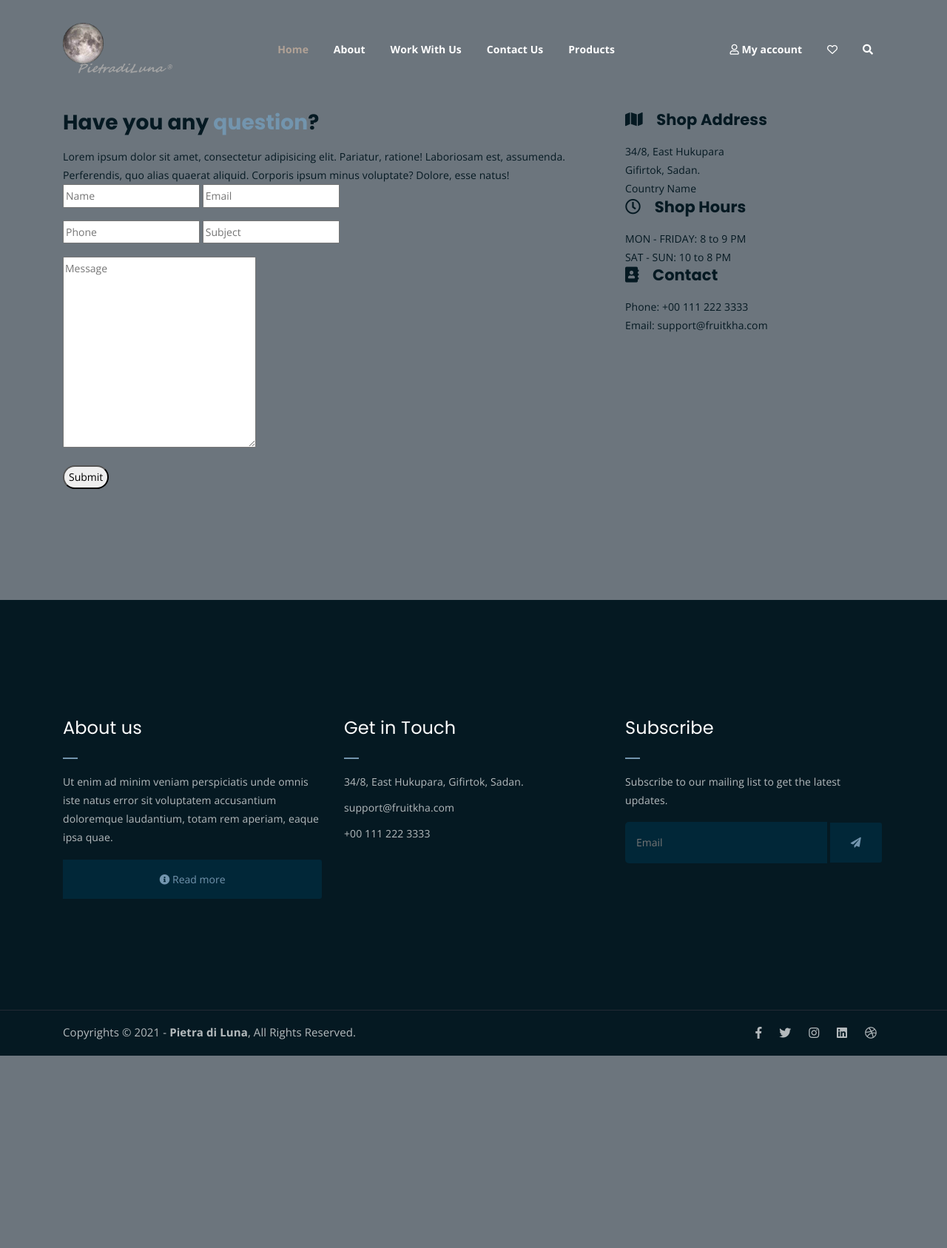
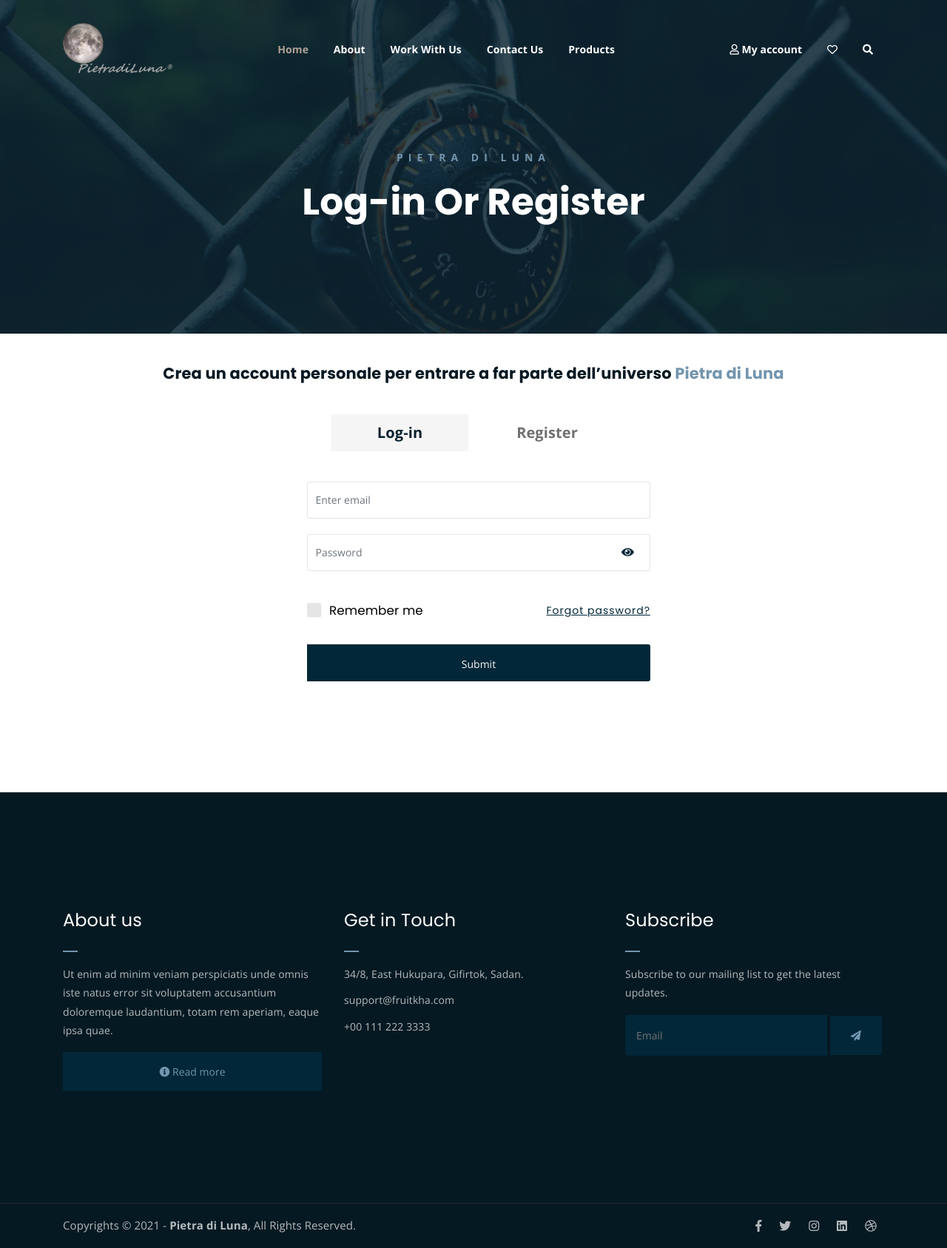
Before and after one commit to enxhitabaku/jewelryWebsite, a PHP site: page / in a window 1280 px wide. Shown: the whole page at 74% size. Before the commit the page ends 1427 px from the top, so only its background shows below. Run offline with PHP 8.4, Linux system fonts and the light colour scheme.

Commit message:
Account Log in form created

```diff
--- /dev/null
+++ b/assets/css/account.css
@@ -0,0 +1,215 @@
+
+.breadcrumb-bg {
+    background-image: url(../img/AccountFeature/login.jpg);
+    background-position: center bottom;
+  }
+
+  .breadcrumb-text p {
+    color: #7395AE;
+    font-weight: 700;
+    text-transform: uppercase;
+    letter-spacing: 7px;
+  }
+
+  .breadcrumb-text h1 {
+    font-size: 50px;
+    font-weight: 900;
+    color: #fff;
+    margin: 0;
+    margin-top: 20px;
+  }
+
+  .breadcrumb-section {
+    padding: 150px 0;
+    background-size: cover;
+    background-position: center center;
+    position: relative;
+    z-index: 1;
+    background-attachment: fixed;
+    padding-top: 200px;
+  }
+
+  .breadcrumb-section:after {
+    position: absolute;
+    left: 0;
+    top: 0;
+    width: 100%;
+    height: 100%;
+    content: "";
+    background-color: #07212e;
+    z-index: -1;
+    opacity: 0.8;
+  }
+
+
+
+.nav-tabs {
+	border: none;
+}
+.info-tab .nav-item .nav-link {
+	border: none;
+	color: rgb(112, 112, 112);
+	font-weight: 600;
+    font-size: 20px;
+}
+.info-tab .nav-item {
+	position: relative;
+}
+.info-tab .nav-item:after {
+	content: "";
+    background: #07212e;
+    position: absolute;
+    bottom: 0;
+    left: 50%;
+    height: 2px;
+    width: 0px;
+    transition: 0.5s;
+}
+.info-tab .nav-item:hover:after {
+    left: 0%;
+    width: 100%;
+}
+.info-tab .nav-item.active {
+	background-color: whitesmoke;
+}
+.info-tab .nav-item .active {
+    color: #07212e;
+	background-color: whitesmoke;
+}
+.tab-content p{
+	color: rgb(112, 112, 112);
+	font-weight: 300;
+}
+.tab-content h6{
+	color: rgb(112, 112, 112);
+	font-weight: 300;
+	letter-spacing: 1px;
+}
+
+.login-form input {
+    height: 50px;
+}
+
+.submit-btn {
+    border: none;
+    background-color: #012738;
+    color: whitesmoke;
+    padding: 14px 0;
+    border-top-right-radius: 3px;
+    border-bottom-right-radius: 3px;
+    cursor: pointer;
+    transition: background-color 0.8s;
+}
+.submit-btn:hover {
+    background-color: #255770;
+}
+.submit-btn:focus {
+    outline: none;
+}
+
+/* CHECKBOX STYLE */
+.checkbox-wrap {
+    display: block;
+    position: relative;
+    padding-left: 30px;
+    cursor: pointer;
+    -webkit-user-select: none;
+    -moz-user-select: none;
+    -ms-user-select: none;
+    user-select: none;
+    font-weight: lighter;
+  }
+
+  /* Hide the browser's default checkbox */
+  .checkbox-wrap input {
+    position: absolute;
+    opacity: 0;
+    cursor: pointer;
+    height: 0;
+    width: 0;
+  }
+
+  /* Create a custom checkbox */
+  .checkmark {
+    position: absolute;
+    top: 0;
+    left: 0;
+  }
+
+  /* Create the checkmark/indicator (hidden when not checked) */
+  .checkmark:after {
+    content: "\f0c8";
+    font-family: "Font Awesome 5 Free";
+    font-weight: 900;
+    position: absolute;
+    color: rgba(0, 0, 0, 0.1);
+    font-size: 22px;
+    margin-top: 0px;
+    transition: 0.3s;
+  }
+
+  /* Show the checkmark when checked */
+  .checkbox-wrap  input:checked ~ .checkmark:after {
+    display: block;
+    content: "\f14a";
+    font-family: "Font Awesome 5 Free";
+    color: #012738;
+  }
+
+  /* Style the checkmark/indicator */
+  .checkbox-primary {
+    color:rgb(0, 0, 0);
+    font-size: 1.2em;
+  }
+  .checkbox-primary input:checked ~ .checkmark:after {
+    color: #012738;
+  }
+
+  .form-control {
+    box-shadow: none;
+    background: transparent;
+    border: 1px solid rgba(0, 0, 0, 0.1);
+    height: 50px;
+    -webkit-border-radius: 2px;
+    -moz-border-radius: 2px;
+    -ms-border-radius: 2px;
+    border-radius: 2px;
+  }
+  .form-control:active, .form-control:focus {
+    outline: none;
+    box-shadow: 0 0 10px #012738;
+    border-color: #012738;
+  }
+  .forgot-password a{
+    color: #012738;
+    text-decoration: underline;
+  }
+
+  .eye{
+    position: absolute;
+    top: -50%;
+    left: 89%;
+    font-size: 15px;
+    transition: 0.5s;
+    cursor: pointer;
+    height: 40px;
+    width: 40px;
+    border-radius: 50%;
+    line-height: 40px;
+    padding-left: 12px;
+    color: #012738;
+}
+.eye:hover:active{
+    background-color: rgba(211, 211, 211, 0.918);
+}
+@media screen and (min-width: 481px) {
+    .eye:hover{
+        background-color: rgba(211, 211, 211, 0.418);
+    }
+
+}
+@media screen and (max-width: 480px) {
+    .eye {
+        left: 86%;
+    }
+}
--- a/assets/css/main.css
+++ b/assets/css/main.css
@@ -473,44 +473,3 @@ a.boxed-btn, a.bordered-btn, a.cart-btn {
 .section-title {
   margin-bottom: 80px;
 }
-
-.breadcrumb-bg {
-  background-image: url(../img/breadcrumb-bg.jpg);
-}
-
-.breadcrumb-text p {
-  color: #7395AE;
-  font-weight: 700;
-  text-transform: uppercase;
-  letter-spacing: 7px;
-}
-
-.breadcrumb-text h1 {
-  font-size: 50px;
-  font-weight: 900;
-  color: #fff;
-  margin: 0;
-  margin-top: 20px;
-}
-
-.breadcrumb-section {
-  padding: 150px 0;
-  background-size: cover;
-  background-position: center center;
-  position: relative;
-  z-index: 1;
-  background-attachment: fixed;
-  padding-top: 200px;
-}
-
-.breadcrumb-section:after {
-  position: absolute;
-  left: 0;
-  top: 0;
-  width: 100%;
-  height: 100%;
-  content: "";
-  background-color: #07212e;
-  z-index: -1;
-  opacity: 0.8;
-}
--- /dev/null
+++ b/assets/js/account.js
@@ -0,0 +1,23 @@
+$(document).ready(function () {
+    $('.nav-item').click(function (e) {
+        e.preventDefault();
+        $(".nav-item").each(function(){
+            if ($('.nav-item').hasClass('active')) {
+                $('.nav-item').removeClass('active');
+            }
+        })
+        if (!$(this).hasClass('active')) {
+            $(this).addClass('active');
+        }
+    });
+    $('.eye').click(function (e) {
+        e.preventDefault();
+        if(!$('.eye').hasClass('fa-eye-slash')){
+            $('.eye').removeClass('fa-eye');
+            $('.eye').addClass('fa-eye-slash');
+        } else {
+            $('.eye').removeClass('fa-eye-slash');
+            $('.eye').addClass('fa-eye');
+        }
+    });
+});
--- a/index.html
+++ b/index.html
@@ -44,6 +44,9 @@
 
 	<!-- footer style -->
 	<link rel="stylesheet" href="./assets/css/footer.css">
+
+	<!-- account style -->
+	<link rel="stylesheet" href="./assets/css/account.css">
 
 	<!-- responsive -->
 	<link rel="stylesheet" href="./assets/css/responsive.css">
@@ -106,7 +109,7 @@
 	</style>
 </head>
 
-<body class="bg-secondary">
+<body>
 
 	<!--PreLoader-->
 	<div class="loader">
@@ -177,52 +180,75 @@
 
 
 
-<!-- CODE IN HERE -->
-	<!-- contact form -->
-	<div class="contact-from-section mt-150 mb-150">
+	<!-- BreadCrum Section -->
+	<div class="breadcrumb-section breadcrumb-bg">
 		<div class="container">
 			<div class="row">
-				<div class="col-lg-8 mb-5 mb-lg-0">
-					<div class="form-title">
-						<h3 class="text-center text-md-left">Have you any <span class="orange-text">question</span>?</h3>
-						<p>Lorem ipsum dolor sit amet, consectetur adipisicing elit. Pariatur, ratione! Laboriosam est, assumenda. Perferendis, quo alias quaerat aliquid. Corporis ipsum minus voluptate? Dolore, esse natus!</p>
-					</div>
-				 	<div id="form_status"></div>
-					<div class="contact-form">
-						<form type="POST" id="fruitkha-contact" onSubmit="return valid_datas( this );">
-							<p>
-								<input type="text" placeholder="Name" name="name" id="name">
-								<input type="email" placeholder="Email" name="email" id="email">
-							</p>
-							<p>
-								<input type="tel" placeholder="Phone" name="phone" id="phone">
-								<input type="text" placeholder="Subject" name="subject" id="subject">
-							</p>
-							<p><textarea name="message" id="message" cols="30" rows="10" placeholder="Message"></textarea></p>
-							<input type="hidden" name="token" value="FsWga4&@f6aw" />
-							<p id="contactBtn-container"><input type="submit" value="Submit"></p>
-						</form>
-					</div>
+				<div class="col-lg-8 offset-lg-2 text-center">
+				<div class="breadcrumb-text">
+					<p>Pietra Di Luna</p>
+					<h1>Log-in Or Register</h1>
 				</div>
-				<div class="col-lg-4 text-center text-md-left">
-					<div class="contact-form-wrap">
-						<div class="contact-form-box">
-							<h4><i class="fas fa-map mr-3"></i> Shop Address</h4>
-							<p>34/8, East Hukupara <br> Gifirtok, Sadan. <br> Country Name</p>
+				</div>
+			</div>
+		</div>
+	</div> <!-- end BreadCrum Section -->
+
+	<!-- Account Form section -->
+	<div class="container mt-5 mb-150">
+		<div class="account-tittle text-center">
+			<h4>Crea un account personale per entrare a far parte dell’universo <span class="orange-text">Pietra di Luna</span> </h4>
+		</div>
+		<div class="row">
+			<div class="col-12">
+				<div class="col-12 mt-5 info-tab text-center">
+					<ul class="nav nav-tabs row justify-content-center gutter-1" id="infoTab" role="tablist">
+						<li class="nav-item col-lg-2 col-4 mr-lg-3 mr-0 waves-effect waves-dark active">
+						  <a class="nav-link active" id="login-tab" data-toggle="tab" href="#login" role="tab" aria-controls="description" aria-selected="true">Log-in</a>
+						</li>
+						<li class="nav-item col-lg-2 col-4 waves-effect waves-dark">
+						  <a class="nav-link" id="register-tab" data-toggle="tab" href="#register" role="tab" aria-controls="details" aria-selected="false">Register</a>
+						</li>
+					</ul>
+					<div class="tab-content ml-3" id="infoTab">
+						<div class="tab-pane fade show active mt-5" id="login" role="tabpanel" aria-labelledby="login-tab">
+							<form class="login-form" autocomplete="off">
+								<div class="row justify-content-center">
+									<div class="form-group col-lg-6 col-12 text-left mx-lg-2 px-5 mb-4">
+										<input type="email" class="form-control" id="email" aria-describedby="emailHelp" placeholder="Enter email">
+									</div>
+									<div class="form-group col-lg-6 col-12 text-left mx-2 px-5 mb-0">
+										<input type="password" class="form-control" id="password" placeholder="Password">
+										<i class="fa fa-eye eye waves-effect"></i>
+									</div>
+									<div class="form-check col-lg-6 col-12 mx-3 px-5">
+										<div class="row justify-content-between">
+											<div class="col-6 text-left mt-1 mb-4">
+												<label class="checkbox-wrap checkbox-primary h6">Remember me
+													<input id="remember" type="checkbox" name="remember">
+													<span class="checkmark"></span>
+												</label>
+											</div>
+											<div class="col-6 text-right mt-1 mb-4 forgot-password">
+												<h6><a href="">Forgot password?</a></h6>
+											</div>
+										</div>
+									</div>
+									<div class="col-lg-6 col-12 mx-2 px-5 mt-3">
+										<button type="button" class="submit-btn waves-effect waves-light w-100" style="height: 50px;">Submit</button>
+									</div>
+								</div>
+							</form>
 						</div>
-						<div class="contact-form-box">
-							<h4><i class="far fa-clock mr-3"></i> Shop Hours</h4>
-							<p>MON - FRIDAY: 8 to 9 PM <br> SAT - SUN: 10 to 8 PM </p>
-						</div>
-						<div class="contact-form-box">
-							<h4><i class="fas fa-address-book mr-3"></i> Contact</h4>
-							<p>Phone: +00 111 222 3333 <br> Email: support@fruitkha.com</p>
+						<div class="tab-pane fade mt-5" id="register" role="tabpanel" aria-labelledby="register-tab">
+							<h6><i class="fas fa-calculator"></i> Size Details</h6>
 						</div>
 					</div>
 				</div>
 			</div>
 		</div>
 	</div>
+	<!-- end Account Form section -->
 
 	<!-- footer -->
 	<div class="footer-area">
@@ -307,6 +333,8 @@
 	<script src="assets/js/sticker.js"></script>
 	<!-- main js -->
 	<script src="assets/js/main.js"></script>
+	<!-- account js -->
+	<script src="assets/js/account.js"></script>
 	<!-- waves js -->
 	<script src="assets/js/waves.js"></script>
 
```
Also changed, not shown: assets/img/AccountFeature/login.jpg (added).
